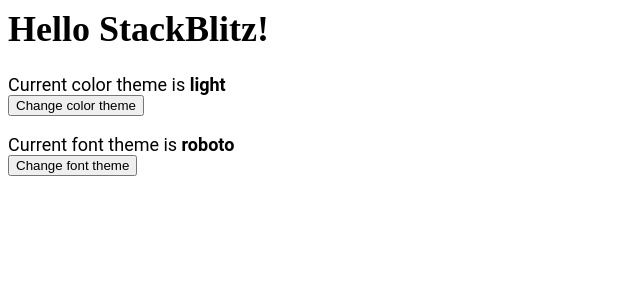
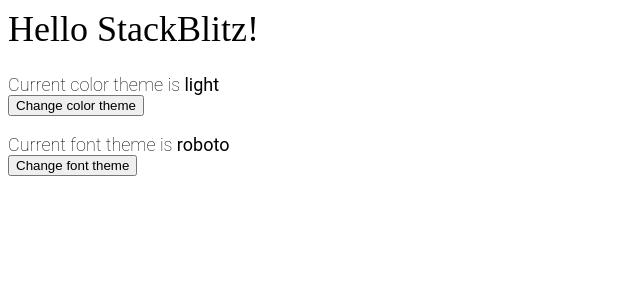
Before and after one commit to rpm42/color-theme-test, a React (Create React App) app: page / in a window 1280 px wide. Shown: the top 300 px of the page, without its empty margins (0-640 px from the left). Built offline with nearby package versions, Linux system fonts and the light colour scheme.

Commit message:
2 files modified

```diff
--- a/style.css
+++ b/style.css
@@ -35,4 +35,5 @@
 h5,
 h6 {
   font-family: var(--headerFamily);
+  font-weight: var(--headerWeight);
 }
--- a/variables.ts
+++ b/variables.ts
@@ -35,9 +35,9 @@
   roboto: {
     bodyFamily: 'Roboto',
     headerFamily: 'Roboto Slab',
-    bodyWeight: 400,
-    boldWeight: 600,
-    headerWeight: 600,
+    bodyWeight: 200,
+    boldWeight: 400,
+    headerWeight: 100,
     bodySize: 18
   },
   noto: {
@@ -46,6 +46,6 @@
     bodyWeight: 400,
     boldWeight: 600,
     headerWeight: 600,
-    bodySize: 18
+    bodySize: 21
   }
 }
```
